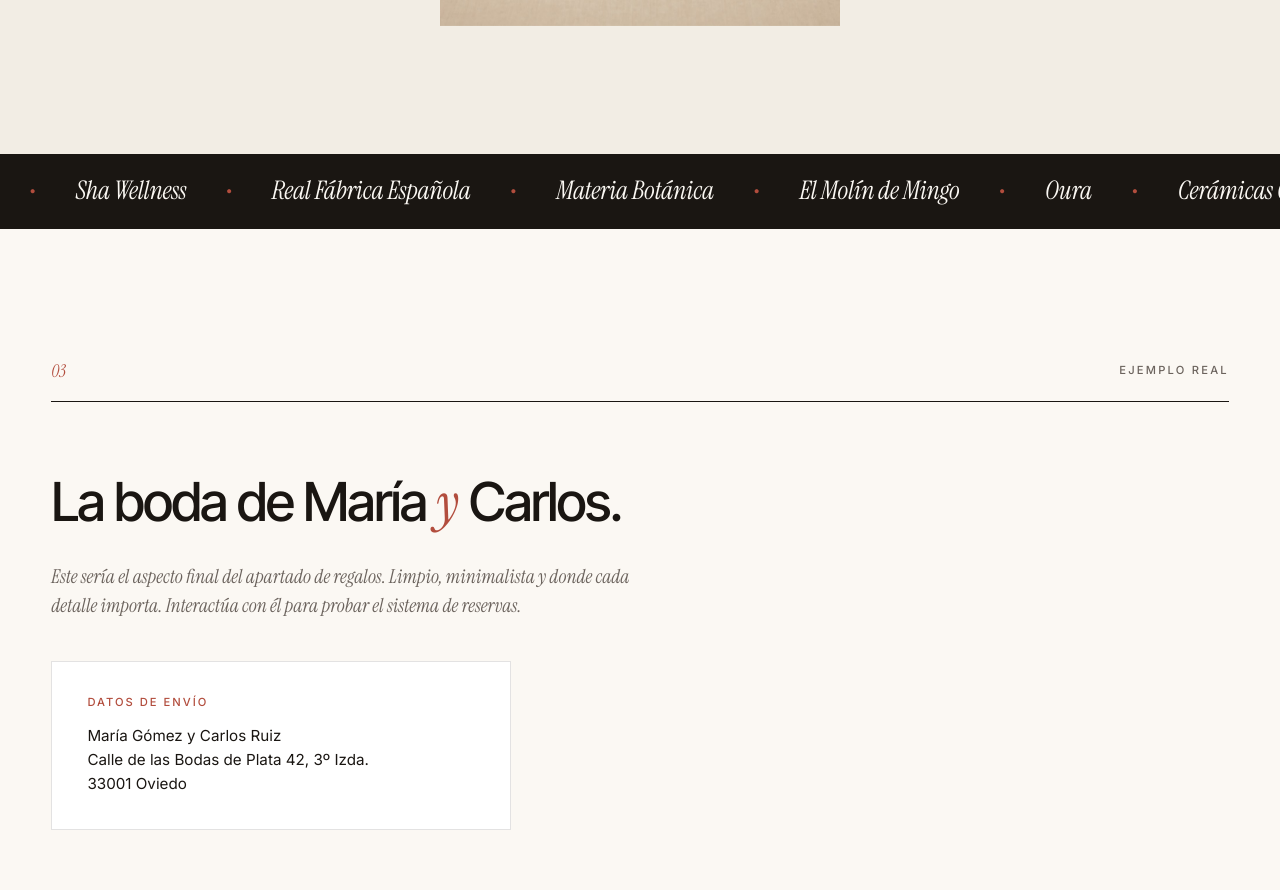
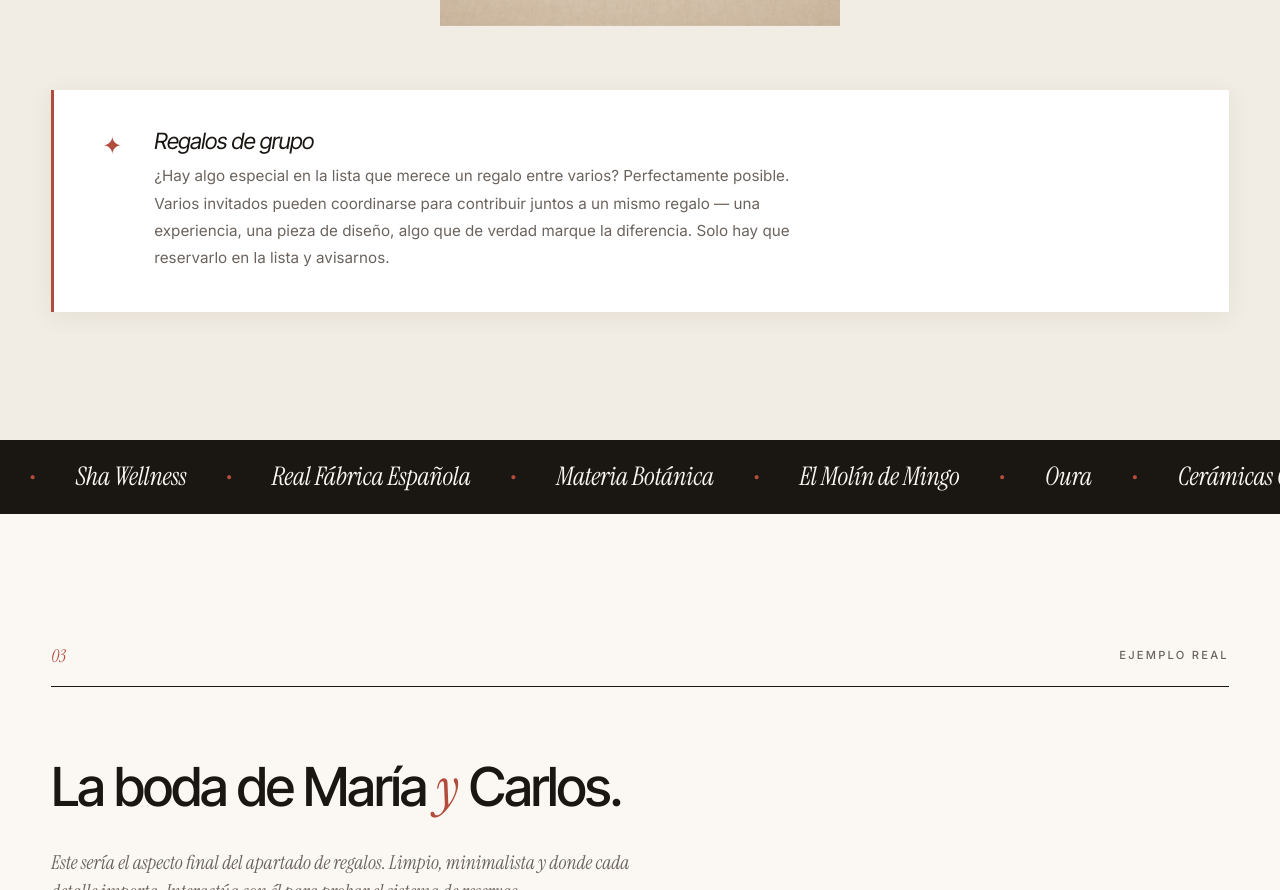
Before and after one commit to carmenalonsomarques-collab/Lalistaslow, a plain HTML site: page index.html in a window 1280 px wide. Shown: the part 2403-3293 px from the top of the page. Drawn offline with Linux system fonts and the light colour scheme.

Commit message:
feat: añadir bloque de regalos de grupo en sección Cómo funciona

```diff
--- a/index.html
+++ b/index.html
@@ -234,6 +234,16 @@
                         </ul>
                     </div>
                 </div>
+
+                <!-- Regalo de grupo -->
+                <div class="group-gift-callout reveal">
+                    <div class="group-gift-icon">✦</div>
+                    <div class="group-gift-text">
+                        <h3>Regalos de grupo</h3>
+                        <p>¿Hay algo especial en la lista que merece un regalo entre varios? Perfectamente posible. Varios invitados pueden coordinarse para contribuir juntos a un mismo regalo — una experiencia, una pieza de diseño, algo que de verdad marque la diferencia. Solo hay que reservarlo en la lista y avisarnos.</p>
+                    </div>
+                </div>
+
             </div>
         </section>
 
--- a/styles.css
+++ b/styles.css
@@ -1575,3 +1575,43 @@ footer {
     padding-left: 0.9rem;
     margin-top: 0.5rem;
 }
+
+/* ── Regalo de grupo ─────────────────────────────────────── */
+.group-gift-callout {
+    display: flex;
+    align-items: flex-start;
+    gap: 2rem;
+    margin-top: 4rem;
+    padding: 2.5rem 3rem;
+    background: var(--surface-color);
+    border-left: 3px solid var(--accent-color);
+    box-shadow: 0 4px 24px rgba(44, 36, 32, 0.07);
+}
+.group-gift-icon {
+    font-size: 1.5rem;
+    color: var(--accent-color);
+    flex-shrink: 0;
+    line-height: 1;
+    margin-top: 0.25rem;
+}
+.group-gift-text h3 {
+    font-size: 1.4rem;
+    font-style: italic;
+    font-weight: 500;
+    margin-bottom: 0.6rem;
+    color: var(--text-primary);
+}
+.group-gift-text p {
+    color: var(--text-secondary);
+    font-size: 0.95rem;
+    line-height: 1.8;
+    margin: 0;
+    max-width: 680px;
+}
+@media (max-width: 600px) {
+    .group-gift-callout {
+        flex-direction: column;
+        gap: 1rem;
+        padding: 2rem 1.5rem;
+    }
+}
```
